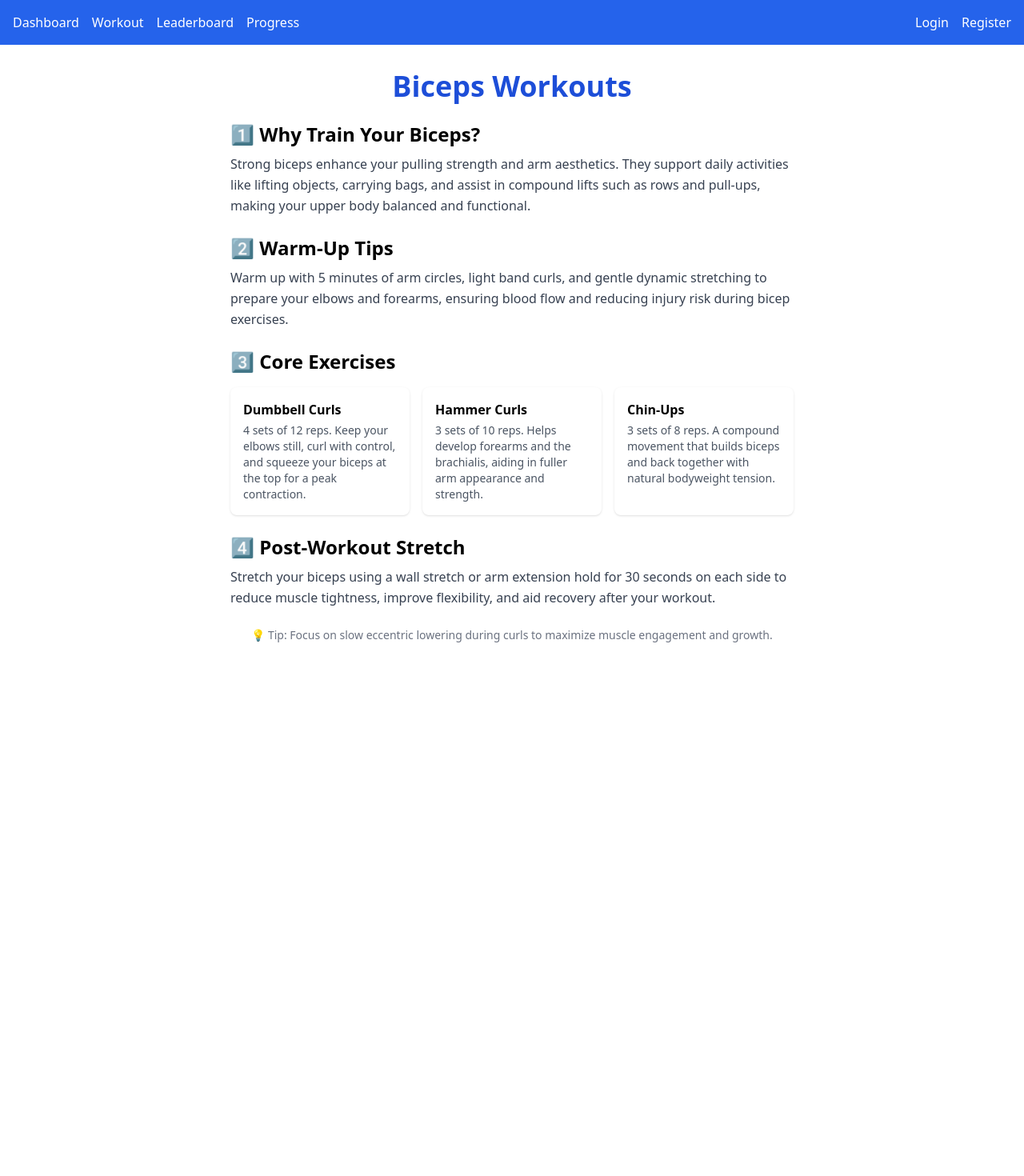
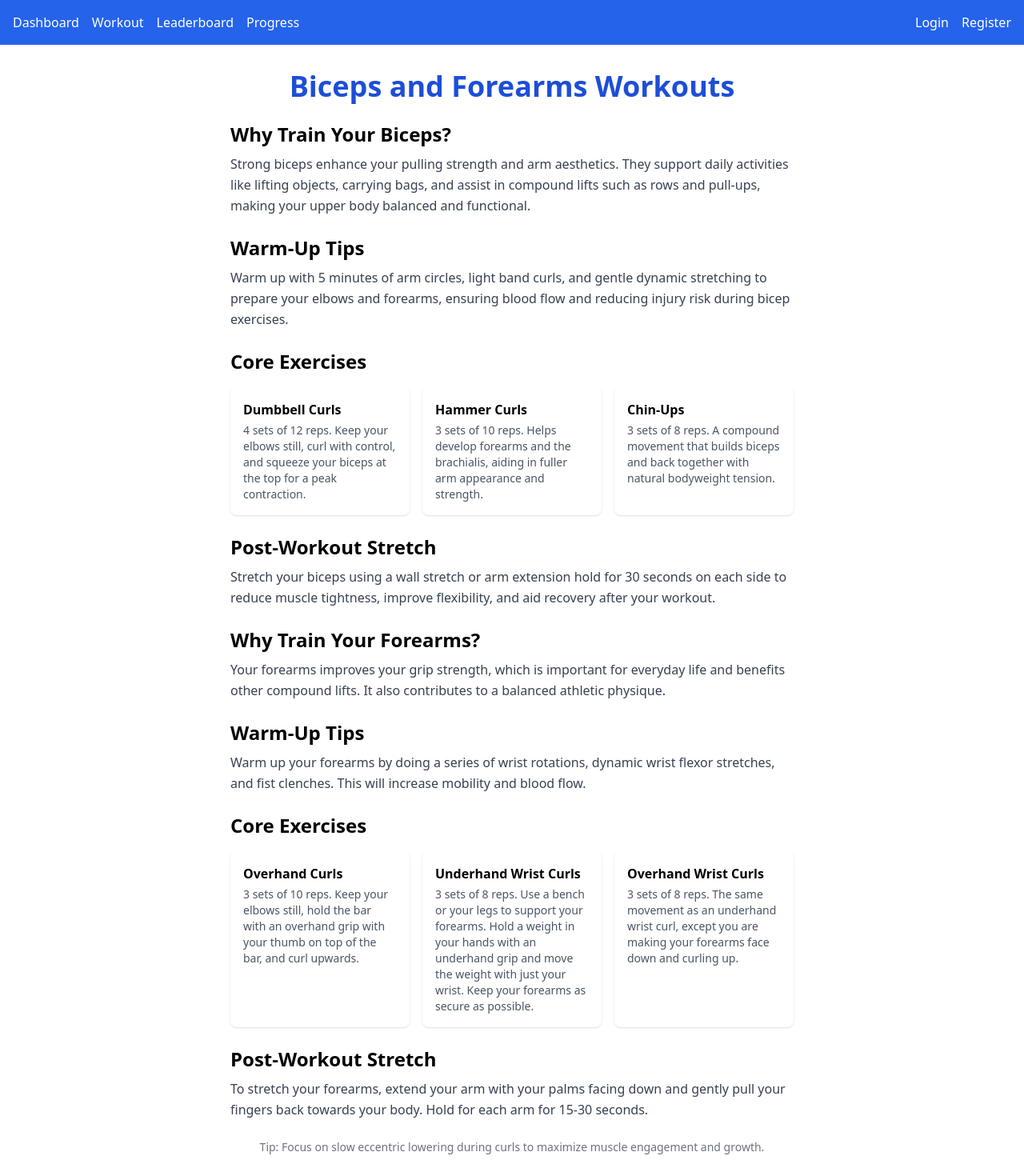
Before and after one commit to anncy0413/CEN3031, a React (Create React App) app in the folder GroupWebsite/: page /biceps in a window 1280 px wide. Shown: the top 1470 px of the page at 80% size. Before the commit the page ends 836 px from the top, so only its background shows below. Built offline with nearby package versions, Linux system fonts and the light colour scheme.

Commit message:
Finished tip pages

```diff
--- a/GroupWebsite/src/pages/AbdominalsPage.jsx
+++ b/GroupWebsite/src/pages/AbdominalsPage.jsx
@@ -7,17 +7,17 @@ function AbdominalsPage() {
       <h1 className="text-4xl font-bold text-center text-blue-700 mb-6">Abdominals Workouts</h1>
 
       <section className="mb-6">
-        <h2 className="text-2xl font-semibold mb-2">1️⃣ Why Train Your Abdominals?</h2>
+        <h2 className="text-2xl font-semibold mb-2">Why Train Your Abdominals?</h2>
         <p className="text-gray-700 leading-relaxed">A strong core enhances stability, protects your spine, and supports better posture and athletic performance. It also assists with daily activities such as bending, lifting, and maintaining balance, while contributing to aesthetic goals like a toned midsection.</p>
       </section>
 
       <section className="mb-6">
-        <h2 className="text-2xl font-semibold mb-2">2️⃣ Warm-Up Tips</h2>
+        <h2 className="text-2xl font-semibold mb-2">Warm-Up Tips</h2>
         <p className="text-gray-700 leading-relaxed">Begin with 5 minutes of light cardio followed by dynamic movements like standing torso twists, hip circles, and cat-camel stretches to activate your core muscles before engaging in abdominal exercises.</p>
       </section>
 
       <section className="mb-6">
-        <h2 className="text-2xl font-semibold mb-4">3️⃣ Core Exercises</h2>
+        <h2 className="text-2xl font-semibold mb-4">Core Exercises</h2>
         <div className="grid md:grid-cols-3 gap-4">
           <div className="bg-white shadow rounded-lg p-4">
             <h3 className="font-bold mb-1">Planks</h3>
@@ -35,11 +35,11 @@ function AbdominalsPage() {
       </section>
 
       <section className="mb-6">
-        <h2 className="text-2xl font-semibold mb-2">4️⃣ Post-Workout Stretch</h2>
+        <h2 className="text-2xl font-semibold mb-2">Post-Workout Stretch</h2>
         <p className="text-gray-700 leading-relaxed">Finish with cobra stretches or lying torso twists, holding each stretch for 30 seconds to relax the core muscles, improve flexibility, and reduce post-workout stiffness.</p>
       </section>
 
-      <p className="text-sm text-gray-500 text-center">💡 Tip: Consistency in core workouts combined with a balanced diet is key for visible abdominal definition and functional strength.</p>
+      <p className="text-sm text-gray-500 text-center">Tip: Consistency in core workouts combined with a balanced diet is key for visible abdominal definition and functional strength.</p>
     </div>
   );
 }
--- a/GroupWebsite/src/pages/BackPage.jsx
+++ b/GroupWebsite/src/pages/BackPage.jsx
@@ -7,17 +7,17 @@ function BackPage() {
       <h1 className="text-4xl font-bold text-center text-blue-700 mb-6">Back Workouts</h1>
 
       <section className="mb-6">
-        <h2 className="text-2xl font-semibold mb-2">1️⃣ Why Train Your Back?</h2>
+        <h2 className="text-2xl font-semibold mb-2">Why Train Your Back?</h2>
         <p className="text-gray-700 leading-relaxed">Training your back is essential for improving posture, building overall strength, and reducing the risk of injuries. A strong back supports daily activities like lifting and carrying while balancing your upper body aesthetics with a V-taper look.</p>
       </section>
 
       <section className="mb-6">
-        <h2 className="text-2xl font-semibold mb-2">2️⃣ Warm-Up Tips</h2>
+        <h2 className="text-2xl font-semibold mb-2">Warm-Up Tips</h2>
         <p className="text-gray-700 leading-relaxed">Start with 5-10 minutes of light cardio and dynamic movements such as arm swings, shoulder rolls, and cat-camel stretches to prepare your spine and upper back for exercise.</p>
       </section>
 
       <section className="mb-6">
-        <h2 className="text-2xl font-semibold mb-4">3️⃣ Core Exercises</h2>
+        <h2 className="text-2xl font-semibold mb-4">Core Exercises</h2>
         <div className="grid md:grid-cols-3 gap-4">
           <div className="bg-white shadow rounded-lg p-4">
             <h3 className="font-bold mb-1">Pull-Ups</h3>
@@ -35,11 +35,11 @@ function BackPage() {
       </section>
 
       <section className="mb-6">
-        <h2 className="text-2xl font-semibold mb-2">4️⃣ Post-Workout Stretch</h2>
+        <h2 className="text-2xl font-semibold mb-2">Post-Workout Stretch</h2>
         <p className="text-gray-700 leading-relaxed">Perform child’s pose and seated forward bends, holding each for 30 seconds to relieve tension in your back muscles and improve flexibility post-workout.</p>
       </section>
 
-      <p className="text-sm text-gray-500 text-center">💡 Tip: Incorporate both vertical (pull-ups) and horizontal (rows) pulling movements for complete back development while focusing on controlled form.</p>
+      <p className="text-sm text-gray-500 text-center">Tip: Incorporate both vertical (pull-ups) and horizontal (rows) pulling movements for complete back development while focusing on controlled form.</p>
     </div>
   );
 }
--- a/GroupWebsite/src/pages/BicepsPage.jsx
+++ b/GroupWebsite/src/pages/BicepsPage.jsx
@@ -4,20 +4,20 @@ import React from 'react';
 function BicepsPage() {
   return (
     <div className="p-8 max-w-3xl mx-auto">
-      <h1 className="text-4xl font-bold text-center text-blue-700 mb-6">Biceps Workouts</h1>
+      <h1 className="text-4xl font-bold text-center text-blue-700 mb-6">Biceps and Forearms Workouts</h1>
 
       <section className="mb-6">
-        <h2 className="text-2xl font-semibold mb-2">1️⃣ Why Train Your Biceps?</h2>
+        <h2 className="text-2xl font-semibold mb-2">Why Train Your Biceps?</h2>
         <p className="text-gray-700 leading-relaxed">Strong biceps enhance your pulling strength and arm aesthetics. They support daily activities like lifting objects, carrying bags, and assist in compound lifts such as rows and pull-ups, making your upper body balanced and functional.</p>
       </section>
 
       <section className="mb-6">
-        <h2 className="text-2xl font-semibold mb-2">2️⃣ Warm-Up Tips</h2>
+        <h2 className="text-2xl font-semibold mb-2"> Warm-Up Tips</h2>
         <p className="text-gray-700 leading-relaxed">Warm up with 5 minutes of arm circles, light band curls, and gentle dynamic stretching to prepare your elbows and forearms, ensuring blood flow and reducing injury risk during bicep exercises.</p>
       </section>
 
       <section className="mb-6">
-        <h2 className="text-2xl font-semibold mb-4">3️⃣ Core Exercises</h2>
+        <h2 className="text-2xl font-semibold mb-4">Core Exercises</h2>
         <div className="grid md:grid-cols-3 gap-4">
           <div className="bg-white shadow rounded-lg p-4">
             <h3 className="font-bold mb-1">Dumbbell Curls</h3>
@@ -35,11 +35,44 @@ function BicepsPage() {
       </section>
 
       <section className="mb-6">
-        <h2 className="text-2xl font-semibold mb-2">4️⃣ Post-Workout Stretch</h2>
+        <h2 className="text-2xl font-semibold mb-2">Post-Workout Stretch</h2>
         <p className="text-gray-700 leading-relaxed">Stretch your biceps using a wall stretch or arm extension hold for 30 seconds on each side to reduce muscle tightness, improve flexibility, and aid recovery after your workout.</p>
       </section>
 
-      <p className="text-sm text-gray-500 text-center">💡 Tip: Focus on slow eccentric lowering during curls to maximize muscle engagement and growth.</p>
+      <section className="mb-6">
+        <h2 className="text-2xl font-semibold mb-2">Why Train Your Forearms?</h2>
+        <p className="text-gray-700 leading-relaxed">Your forearms improves your grip strength, which is important for everyday life and benefits other compound lifts. It also contributes to a balanced athletic physique.</p>
+      </section>
+
+      <section className="mb-6">
+        <h2 className="text-2xl font-semibold mb-2"> Warm-Up Tips</h2>
+        <p className="text-gray-700 leading-relaxed">Warm up your forearms by doing a series of wrist rotations, dynamic wrist flexor stretches, and fist clenches. This will increase mobility and blood flow.</p>
+      </section>
+
+      <section className="mb-6">
+        <h2 className="text-2xl font-semibold mb-4">Core Exercises</h2>
+        <div className="grid md:grid-cols-3 gap-4">
+          <div className="bg-white shadow rounded-lg p-4">
+            <h3 className="font-bold mb-1">Overhand Curls</h3>
+            <p className="text-gray-600 text-sm">3 sets of 10 reps. Keep your elbows still, hold the bar with an overhand grip with your thumb on top of the bar, and curl upwards.</p>
+          </div>
+          <div className="bg-white shadow rounded-lg p-4">
+            <h3 className="font-bold mb-1">Underhand Wrist Curls</h3>
+            <p className="text-gray-600 text-sm">3 sets of 8 reps. Use a bench or your legs to support your forearms. Hold a weight in your hands with an underhand grip and move the weight with just your wrist. Keep your forearms as secure as possible.</p>
+          </div>
+          <div className="bg-white shadow rounded-lg p-4">
+            <h3 className="font-bold mb-1">Overhand Wrist Curls</h3>
+            <p className="text-gray-600 text-sm">3 sets of 8 reps. The same movement as an underhand wrist curl, except you are making your forearms face down and curling up.</p>
+          </div>
+        </div>
+      </section>
+
+      <section className="mb-6">
+        <h2 className="text-2xl font-semibold mb-2">Post-Workout Stretch</h2>
+        <p className="text-gray-700 leading-relaxed">To stretch your forearms, extend your arm with your palms facing down and gently pull your fingers back towards your body. Hold for each arm for 15-30 seconds.</p>
+      </section>
+
+      <p className="text-sm text-gray-500 text-center">Tip: Focus on slow eccentric lowering during curls to maximize muscle engagement and growth.</p>
     </div>
   );
 }
--- a/GroupWebsite/src/pages/CalvesPage.jsx
+++ b/GroupWebsite/src/pages/CalvesPage.jsx
@@ -15,7 +15,7 @@ function CalvesPage(){
             </section>
 
             <section className="mb-6">
-                <h2 className="text-2xl font-semibold mb-4">Calf Exercises</h2>
+                <h2 className="text-2xl font-semibold mb-4">Core Exercises</h2>
                     <div className="grid md:grid-cols-3 gap-4">
 
                     <div className="bg-white shadow rounded-lg p-4">
@@ -24,7 +24,11 @@ function CalvesPage(){
                     </div>
                     <div className="bg-white shadow rounded-lg p-4">
                         <h3 className="font-bold mb-1">Seated Calf Raises</h3>
-                        <p className="text-gray-600 text-sm">3 sets of 20 reps. Engage your core, keep elbows at a 45° angle, and lower until your chest is just above the floor.</p>
+                        <p className="text-gray-600 text-sm">3 sets of 20 reps. Sit down with your knees off the seat and your feet on the floor or toes on a platform to increase range of motion. Make your heels go as far down then push up with your calves. You can increase intensity by holding a weight on your knees.</p>
+                    </div>
+                    <div className="bg-white shadow rounded-lg p-4">
+                        <h3 className="font-bold mb-1">Single-Leg Calf Raise</h3>
+                        <p className="text-gray-600 text-sm">3 sets of 12 reps. Similar to a straight-leg calf raise, except you perform one leg at a time. This will increase the intensity and make the movement more challenging if you have limited equipment.</p>
                     </div>
                     </div>
             </section>
--- a/GroupWebsite/src/pages/ChestPage.jsx
+++ b/GroupWebsite/src/pages/ChestPage.jsx
@@ -7,17 +7,17 @@ function ChestPage() {
       <h1 className="text-4xl font-bold text-center text-blue-700 mb-6">Chest Workouts</h1>
 
       <section className="mb-6">
-        <h2 className="text-2xl font-semibold mb-2">1️⃣ Why Train Your Chest?</h2>
+        <h2 className="text-2xl font-semibold mb-2">Why Train Your Chest?</h2>
         <p className="text-gray-700 leading-relaxed">A strong chest enhances pushing power, improves posture, and balances upper body aesthetics. Training your chest helps with daily activities like pushing doors and stabilizes the shoulders during compound lifts. A well-developed chest also protects your shoulders by taking on load during upper body exercises.</p>
       </section>
 
       <section className="mb-6">
-        <h2 className="text-2xl font-semibold mb-2">2️⃣ Warm-Up Tips</h2>
+        <h2 className="text-2xl font-semibold mb-2">Warm-Up Tips</h2>
         <p className="text-gray-700 leading-relaxed">Before starting, perform 5-10 minutes of light cardio followed by dynamic stretches such as arm circles, band pull-aparts, and shoulder rotations. This will increase blood flow and reduce the risk of injury during pressing movements.</p>
       </section>
 
       <section className="mb-6">
-        <h2 className="text-2xl font-semibold mb-4">3️⃣ Core Exercises</h2>
+        <h2 className="text-2xl font-semibold mb-4">Core Exercises</h2>
         <div className="grid md:grid-cols-3 gap-4">
           <div className="bg-white shadow rounded-lg p-4">
             <h3 className="font-bold mb-1">Bench Press</h3>
@@ -35,11 +35,11 @@ function ChestPage() {
       </section>
 
       <section className="mb-6">
-        <h2 className="text-2xl font-semibold mb-2">4️⃣ Post-Workout Stretch</h2>
+        <h2 className="text-2xl font-semibold mb-2">Post-Workout Stretch</h2>
         <p className="text-gray-700 leading-relaxed">Stretch your chest after training by holding a doorway chest stretch for 30 seconds on each side and performing gentle arm swings to reduce tightness, aiding muscle recovery and flexibility.</p>
       </section>
 
-      <p className="text-sm text-gray-500 text-center">💡 Tip: Consistency and proper form are key to effective chest development. Focus on feeling the chest muscles engage during each rep rather than simply moving the weight.</p>
+      <p className="text-sm text-gray-500 text-center">Tip: Consistency and proper form are key to effective chest development. Focus on feeling the chest muscles engage during each rep rather than simply moving the weight.</p>
     </div>
   );
 }
--- a/GroupWebsite/src/pages/GlutesPage.jsx
+++ b/GroupWebsite/src/pages/GlutesPage.jsx
@@ -17,7 +17,7 @@ function GlutesPage(){
             </section>
 
             <section className="mb-6">
-                <h2 className="text-2xl font-semibold mb-4">Glute Exercises</h2>
+                <h2 className="text-2xl font-semibold mb-4">Core Exercises</h2>
                     <div className="grid md:grid-cols-3 gap-4">
 
                     <div className="bg-white shadow rounded-lg p-4">
--- a/GroupWebsite/src/pages/HamstringsPage.jsx
+++ b/GroupWebsite/src/pages/HamstringsPage.jsx
@@ -17,7 +17,7 @@ function HamstringsPage(){
             </section>
 
             <section className="mb-6">
-                <h2 className="text-2xl font-semibold mb-4">Hamstring Exercises</h2>
+                <h2 className="text-2xl font-semibold mb-4">Core Exercises</h2>
                     <div className="grid md:grid-cols-3 gap-4">
 
                     <div className="bg-white shadow rounded-lg p-4">
--- a/GroupWebsite/src/pages/QuadsPage.jsx
+++ b/GroupWebsite/src/pages/QuadsPage.jsx
@@ -6,7 +6,7 @@ function QuadsPage(){
 
             <section className="mb-6">
                 <h2 className="text-2xl font-semibold mb-2">Why Train Your Quads?</h2>
-                <p className="text-gray-700 leading-relaxed">Training your calves enhances your athletic performance, improves stability, and prevents injuries. Your calves are important for everday acitivies, such as walking, running, and jumping. By improving your calf strength, you reduce the risk of injury by improving stability and ankle strength. Training calves also enhances lower body aesthetics.</p>
+                <p className="text-gray-700 leading-relaxed">Training your quads improves your athletic performance and stabilizes your knee. We use our quads in movements, such as standing, walking, running, and climbing stairs, so training them should be a priority.</p>
             </section>
 
             <section className="mb-6">
@@ -15,7 +15,7 @@ function QuadsPage(){
             </section>
 
             <section className="mb-6">
-                <h2 className="text-2xl font-semibold mb-4">Quad Exercises</h2>
+                <h2 className="text-2xl font-semibold mb-4">Core Exercises</h2>
                     <div className="grid md:grid-cols-3 gap-4">
                     <div className="bg-white shadow rounded-lg p-4">
                         <h3 className="font-bold mb-1">Squat</h3>
@@ -34,7 +34,7 @@ function QuadsPage(){
 
             <section className="mb-6">
                 <h2 className="text-2xl font-semibold mb-2">Post-Workout Stretch</h2>
-                <p className="text-gray-700 leading-relaxed">To stretch your quads, sit on the floor with your shins and feet on the ground. Use your body weight to sit on your shins. The further back you go, the more you'll stretch your quads.</p>
+                <p className="text-gray-700 leading-relaxed">To stretch your quads, kneel on the floor with your shins and feet on the ground. Use your body weight to sit on your shins. The further back you go, the more you'll stretch your quads.</p>
             </section>
 
             <p className="text-sm text-gray-500 text-center">Tip: Training your adductors is essential for builiding a balanced physique with strong legs.</p>
--- a/GroupWebsite/src/pages/ShouldersPage.jsx
+++ b/GroupWebsite/src/pages/ShouldersPage.jsx
@@ -15,7 +15,7 @@ function ShoulderPage(){
             </section>
 
             <section className="mb-6">
-                <h2 className="text-2xl font-semibold mb-4">Deltoid Exercises</h2>
+                <h2 className="text-2xl font-semibold mb-4">Cpre Exercises</h2>
                     <div className="grid md:grid-cols-3 gap-4">
 
                     <div className="bg-white shadow rounded-lg p-4">
--- a/GroupWebsite/src/pages/TricepsPage.jsx
+++ b/GroupWebsite/src/pages/TricepsPage.jsx
@@ -17,7 +17,7 @@ function TricepsPage(){
             </section>
 
             <section className="mb-6">
-                <h2 className="text-2xl font-semibold mb-4">Tricep Exercises</h2>
+                <h2 className="text-2xl font-semibold mb-4">Core Exercises</h2>
                     <div className="grid md:grid-cols-3 gap-4">
 
                     <div className="bg-white shadow rounded-lg p-4">
```
